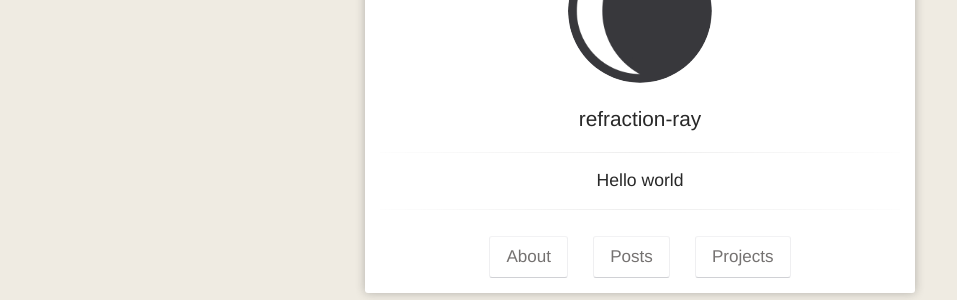
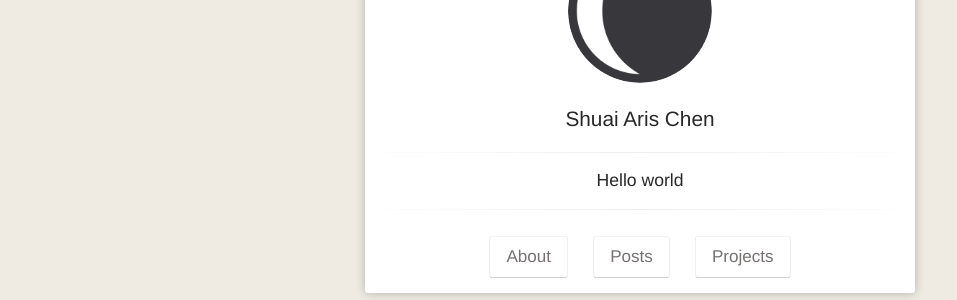
Before and after one commit to shuaichenphysics/shuaichenphysics.github.io, a Jekyll site: the page built from index.html, in a window 1280 px wide. Shown: the part 343-643 px from the top of the page, without its empty margins (0-957 px from the left). Built offline with Jekyll 4.4.1, drawn with Linux system fonts in a browser that asks for light colours.

Commit message:
Update _config.yml

```diff
--- a/_config.yml
+++ b/_config.yml
@@ -1,7 +1,7 @@
 # Site
-title:              refraction-ray
+title:              Shuai Aris Chen
 bio:                'Hello world'
-description:        "Blog of thoughs and archive of experience"
+description:        "Random Walks in the Physics Universe"
 # reading_time:       true
 # words_per_minute:   150
 logo:               'assets/img/logo.png'
@@ -30,7 +30,7 @@ sass:
 compress_html:
   blanklines:       true
 # Comments
-disqus_shortname:   refraction-ray-disqus-com
+disqus_shortname:   shch-disqus-com
 
 # Social
 # if you don't have any of social below, comment the line.
```
